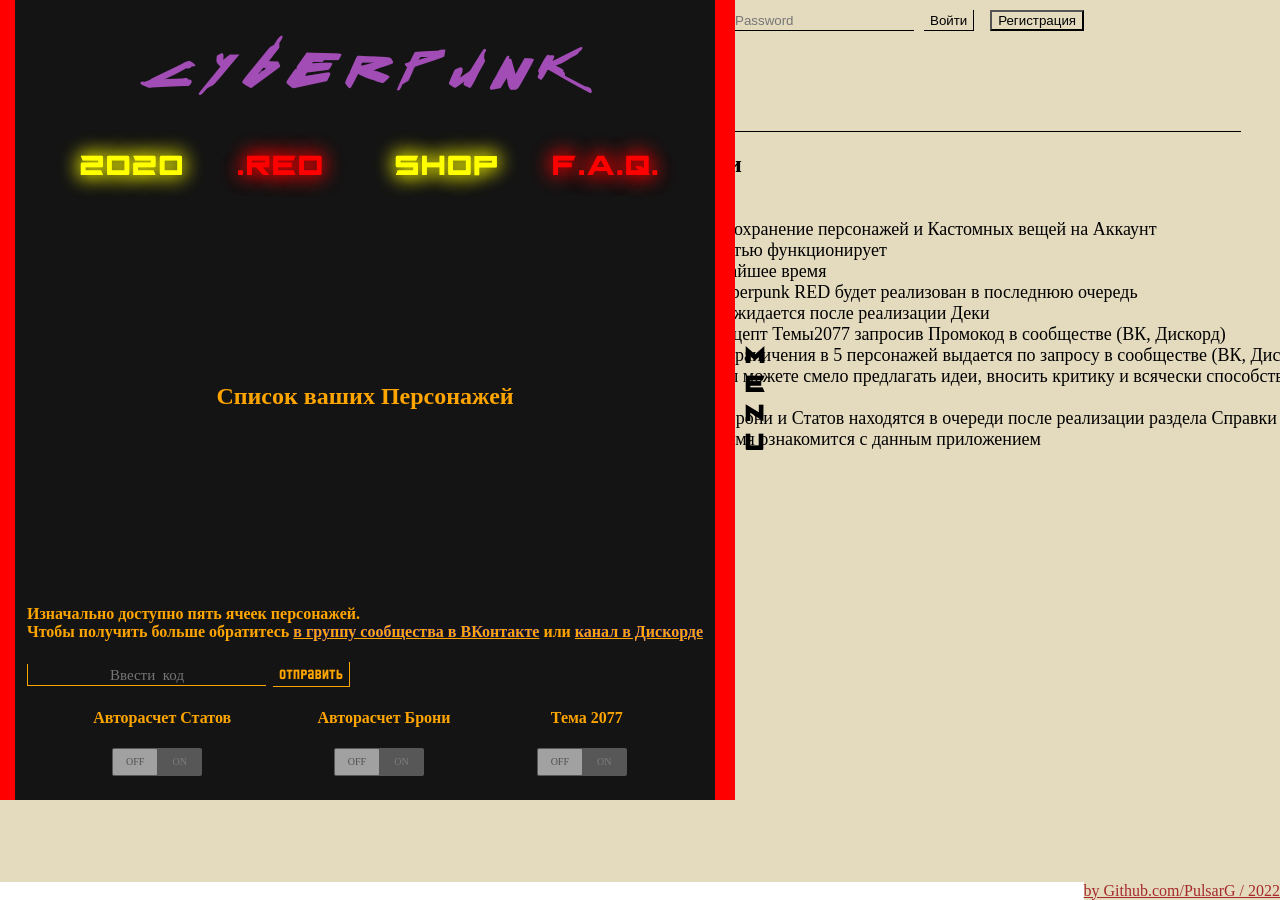
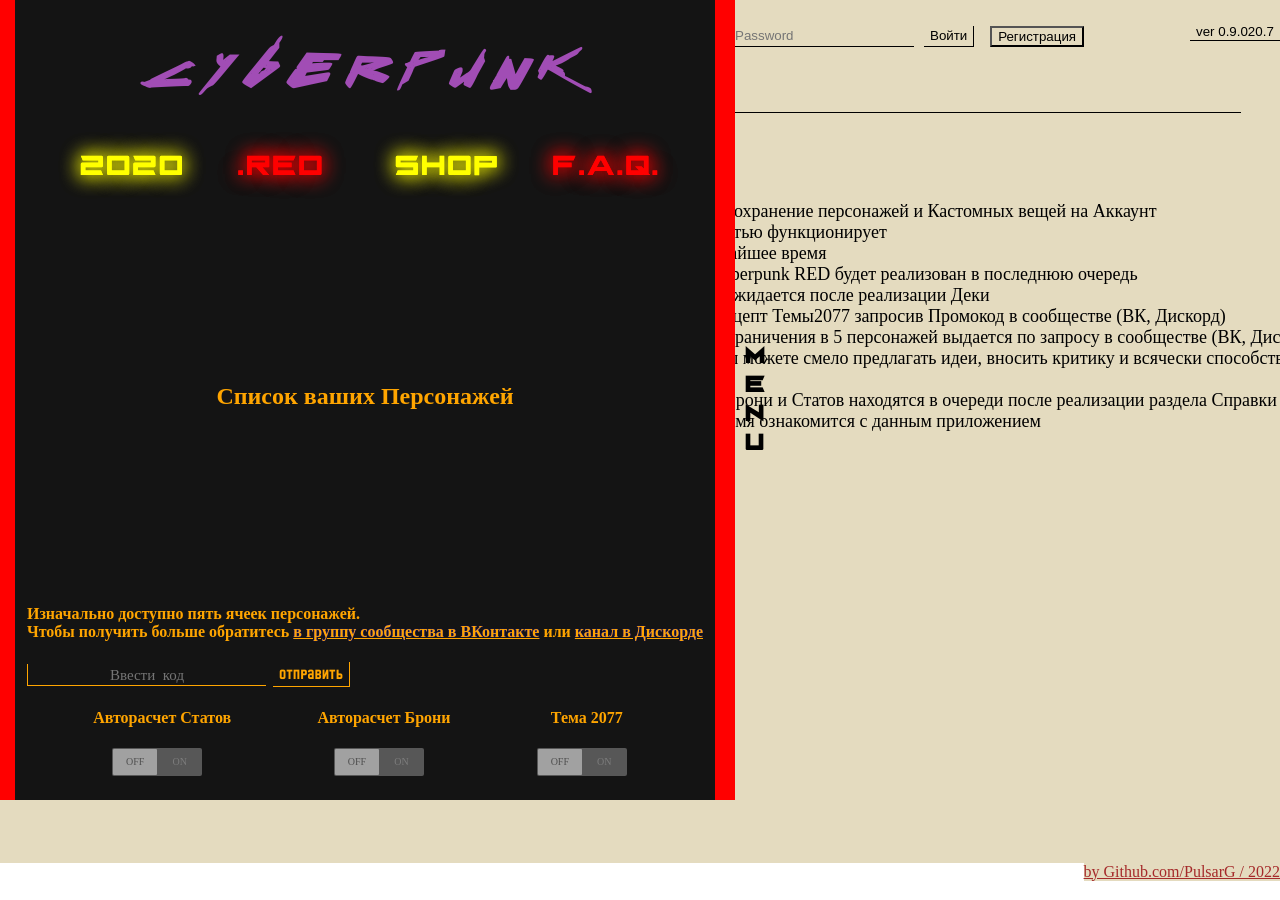
Before and after one commit to PulsarG/Cyberpunk2020_webApp_CharList, a Vue app: page /news in a window 1280 px wide. Built offline with nearby package versions, Linux system fonts and the light colour scheme.

Commit message:
ver022.1

```diff
--- a/public/index.html
+++ b/public/index.html
@@ -3,7 +3,8 @@
 
 <head>
   <meta charset="utf-8">
-  <meta name="viewport" content="width=device-width">
+  <meta content="width=1180" name="viewport" id="viewport">
+ <!--  <meta name="viewport" content="width=device-width"> -->
   <link rel="shortcut icon" type="image/png" href="./favicon.ico">
   <title>Cyberpunk 2020</title>
 </head>
@@ -24,6 +25,9 @@
   .head {
     margin: 0;
   }
+  body {
+    overflow-x: hidden;
+  }
   .footer {
     display: flex;
     align-items: center;
--- a/src/App.vue
+++ b/src/App.vue
@@ -6,9 +6,10 @@
     }"
     id="mainap"
   >
-    <div class="menu" id="menu">
+    <div class="menu" id="menu" v-show="this.$store.state.isShowMenu">
       <left-menu></left-menu>
     </div>
+
     <nav>
       <div class="login" v-show="!this.$store.state.api.isLoginIn">
         <input
@@ -55,7 +56,13 @@
 
       <div class="links">
         <div class="ver">
-          <button class="btnversion" @click="$router.push('/news')">
+          <button
+            class="btnversion"
+            @click="
+              $router.push('/news');
+              this.$store.commit('setShowMenu', false);
+            "
+          >
             ver 0.9.020.7
           </button>
         </div>
@@ -191,8 +198,26 @@
   margin: auto;
   display: flex;
   flex-direction: row;
+  align-items: center;
   justify-content: space-between;
   transition: 0.5s;
+  padding: 0 15px;
+}
+@media (max-width: 1000px) {
+  nav {
+    flex-direction: column;
+    justify-content: center;
+    align-items: center;
+  }
+  .loginin {
+    justify-content: center;
+    align-items: center;
+  }
+}
+@media (max-width: 555px) {
+  nav {
+    width: none;
+  }
 }
 
 nav a {
@@ -247,12 +272,13 @@
 }
 
 .links {
-  width: 330px;
+  width: 350px;
   height: auto;
   display: flex;
-  flex-direction: column;
+  /*  flex-direction: column; */
   justify-content: center;
-  align-items: flex-end;
+  align-items: center;
+  justify-content: space-between;
 }
 .hiname {
   font-family: "Qore";
@@ -270,13 +296,13 @@
 .comunity {
   display: flex;
   flex-direction: row;
-  width: 100%;
+  max-width: 300px;
   justify-content: flex-end;
   align-items: center;
 }
 
 .vklogo {
-  width: 100%;
+  width: 30px;
   border-radius: 50%;
 }
 
@@ -293,8 +319,8 @@
 }
 
 .dislogo {
-  width: 110%;
-  margin-left: 3px;
+  width: 30px;
+  margin-left: 10px;
   border-radius: 50%;
 }
 
@@ -331,6 +357,7 @@
 .router {
   transition: 0.5s;
   z-index: 0;
+  padding: 0 15px;
 }
 
 .exitbtn:hover {
--- a/src/pages/Cp2020char.vue
+++ b/src/pages/Cp2020char.vue
@@ -202,9 +202,15 @@
   cursor: pointer;
   margin-top: 10px;
 }
+
 .cleartext {
   font-family: "Ktf";
   font-size: 18px;
+}
+@media (max-width: 950px){
+  .cleartext {
+    font-size: 12px;
+  }
 }
 
 .deck {
--- a/src/pages/News.vue
+++ b/src/pages/News.vue
@@ -4,13 +4,21 @@
       <div class="title">
         <h2 class="newstitle">НОВОСТИ</h2>
       </div>
-      <button class="tohome" @click="$router.push('/')">
+      <button
+        class="tohome"
+        @click="
+          $router.push('/');
+          this.$store.commit('setShowMenu', true);
+        "
+      >
         <h2>На главную</h2>
       </button>
     </div>
     <div class="onenews">
-      <h2>Релиз Бета-версии</h2>
-      <p class="date">08/09/2022 ver 0.9.020.4</p>
+      <button class="btnnews">
+        <h2>Релиз Бета-версии</h2>
+        <p class="date">08/09/2022 ver 0.9.020.4</p>
+      </button>
       <div>
         <p class="textnews">
           - Версия поддерживает Сохранение персонажей и Кастомных вещей на
@@ -40,6 +48,20 @@
 </script>
 
 <style scoped>
+.onenews {
+  margin-top: 20px;
+}
+.btnnews{
+  width: 100%;
+  height: 50px;
+  border: none;
+  border-left: 1px solid black;
+  background-color: inherit;
+  display: flex;
+  flex-direction: column;
+  justify-content: center;
+  align-items: flex-start;
+}
 .newsborder {
   margin-top: 25px;
   height: 25px;
@@ -71,14 +93,36 @@
   border-bottom: 1px solid black;
   border-right: 1px solid black;
 }
+@media (max-width: 655px) {
+  h2 {
+    font-size: 15px;
+  }
+}
+
 .newsmain {
   display: flex;
   flex-direction: column;
   max-width: 1000px;
-  align-self: center;
-  margin: auto;
+  margin: 0 auto;
   height: 100vh;
+  padding: 0 15px;
 }
+@media (max-width: 1000px;) {
+  .newsmain {
+    max-width: 970px;
+  }
+}
+@media (max-width: 992px;) {
+  .newsmain {
+    max-width: 750px;
+  }
+}
+@media (max-width: 767px;) {
+  .newsmain {
+    max-width: none;
+  }
+}
+
 .newstitle {
   margin-left: 15px;
 }
--- a/src/store/store.js
+++ b/src/store/store.js
@@ -25,6 +25,7 @@
 
   state: () => ({
     isTheme77: false,
+    isShowMenu: true,
     unlockTheme: false,
     login: "",
 
@@ -129,7 +130,10 @@
     setTheme(state, v) {
       state.isTheme77 = v;
     },
-    setUnlockTheme(state){
+    setShowMenu(state, v) {
+      state.isShowMenu = v;
+    },
+    setUnlockTheme(state) {
       state.unlockTheme = true;
     },
     setNick(state, v) {
```
Also changed, not shown: versions.txt.
